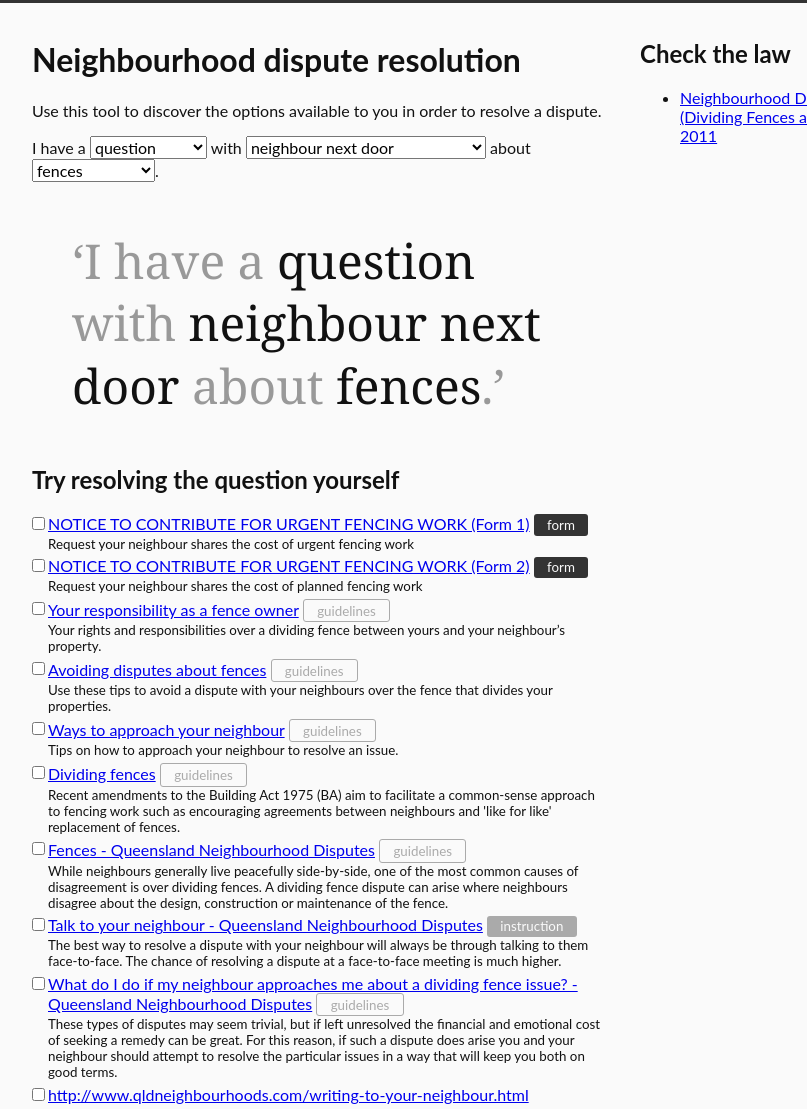
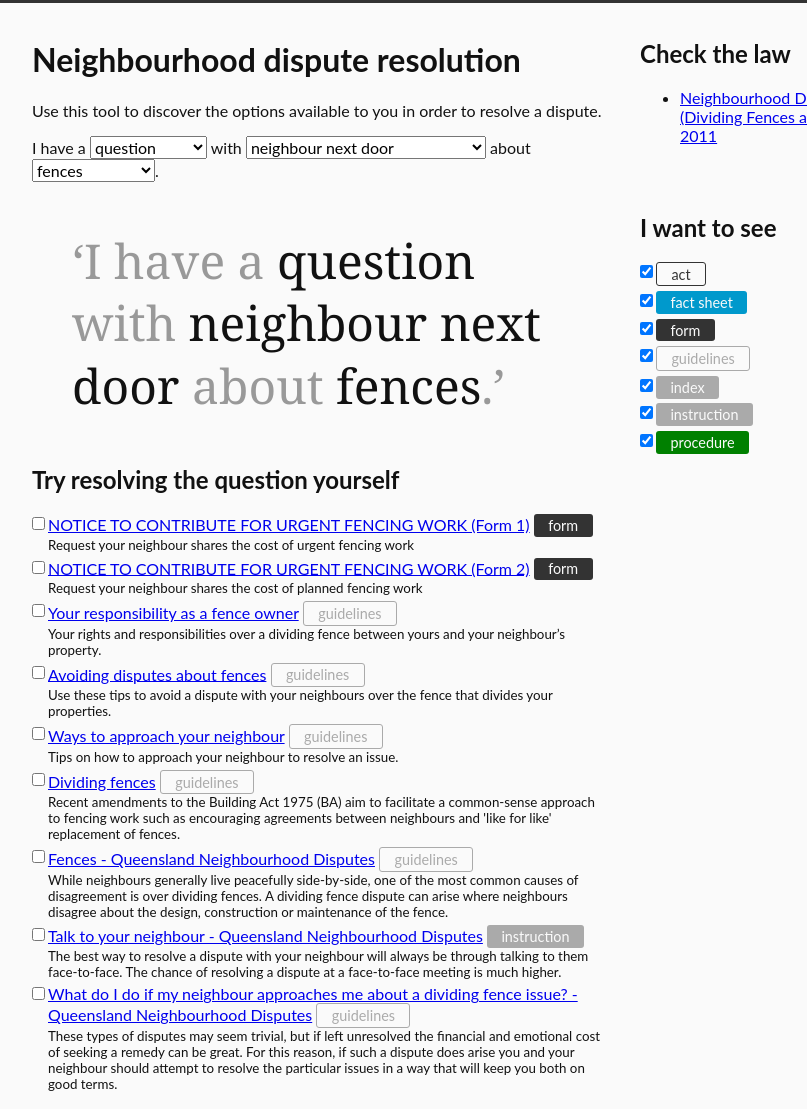
Before and after one commit to DTJustice/dispute-resolution-demo, a website: page src/results-bullets-neighbourhood.html in a window 1280 px wide. Shown: the part 169-1278 px from the top of the page, without its empty margins (320-1127 px from the left). Drawn offline with Linux system fonts and the light colour scheme; files whose address does not match are found by name.

Commit message:
implement filters for document type

```diff
--- a/src/adr.css
+++ b/src/adr.css
@@ -97,6 +97,7 @@ blockquote mark {
 
 /* tags */
 .tag {
+	font-size: .9rem;
 	display: inline-block;
 	border-radius: 3px;
 	background: #aaa;
@@ -122,6 +123,13 @@ blockquote mark {
 }
 .tag.fact.sheet {
 	background: #09c;
+}
+/* filters */
+.filter input:not([checked]) + label {
+	opacity: .5;
+}
+.filter input[checked] + label {
+	opacity: 1;
 }
 
 
--- a/src/angular-adr.js
+++ b/src/angular-adr.js
@@ -19,12 +19,26 @@ angular.module( 'disputeResolution', [] )
 		disputeSubject: []
 	};
 
+	// filters
+	$scope.resultFilter = {
+		documentType: {}
+	};
+	$scope.documentTypeFilter = function( record ) {
+		return record.documentType !== 'act' && $scope.resultFilter.documentType[ record.documentType ] === true;
+	};
+
 	for ( var i = 0, len = cachedData.length; i < len; i++ ) {
 		// ES6: let, exploder
 		var type = cachedData[ i ].disputeType.split( /\s*;\s*/ );
 		var party = cachedData[ i ].party.split( /\s*;\s*/ );
 		var subject = cachedData[ i ].disputeSubject.split( /\s*;\s*/ );
 
+		// collect all document types in use
+		if ( cachedData[ i ].documentType ) {
+			$scope.resultFilter.documentType[ cachedData[ i ].documentType ] = true;
+		}
+
+		// create lists of disputes, parties and topics
 		$scope.model.disputeType = $scope.model.disputeType.concat( type.filter(function( item ) {
 			return item.length && item !== 'undefined' && $scope.model.disputeType.indexOf( item ) === -1;
 		}));
--- a/src/results-bullets-neighbourhood.html
+++ b/src/results-bullets-neighbourhood.html
@@ -52,7 +52,7 @@
 			<h2 data-ng-if="resolution === 'Assisted'">Assistance resolving your {{ story.disputeType | lowercase }}</h2>
 			<h2 data-ng-if="resolution === 'Formal'">Formal resolution to your {{ story.disputeType | lowercase }}</h2>
 			<ul class="checklist">
-				<li data-ng-repeat="result in results | filter:story | filter:{ resolution: resolution } | filter:{ documentType: '!act' } : true">
+				<li data-ng-repeat="result in results | filter:story | filter:{ resolution: resolution }  | filter: documentTypeFilter">
 					<input type="checkbox">
 					<a data-ng-href="{{ result.URL }}">{{ result.Title || result.URL }}</a>
 					<small data-ng-if="result.format === 'application/pdf'">(PDF)</small>
@@ -83,6 +83,16 @@
 		</ul>
 	</aside>
 
+	<aside>
+		<h2>I want to see</h2>
+		<ul class="filter checklist">
+			<li data-ng-repeat="(tag, value) in resultFilter.documentType">
+				<input type="checkbox" data-ng-model="resultFilter.documentType[ tag ]" data-ng-checked="resultFilter.documentType[ tag ]" id="filter-{{ tag }}"><label class="tag" data-ng-class="tag" for="filter-{{ tag }}">{{ tag }}</label>
+			</li>
+		</ul>
+	</aside>
+
+
 	<footer>
 		<p>page feedback and footer links go here</p>
 		<p>© The State of Queensland 1995–2015</p>
```
Also changed, not shown: src/collapse-results-bullets-neighbourhood.html (+10 -1 lines).
